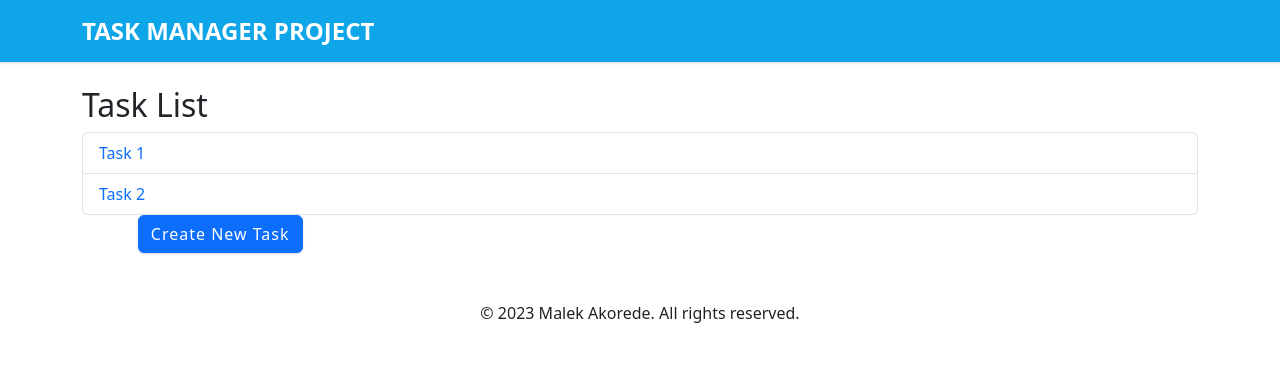
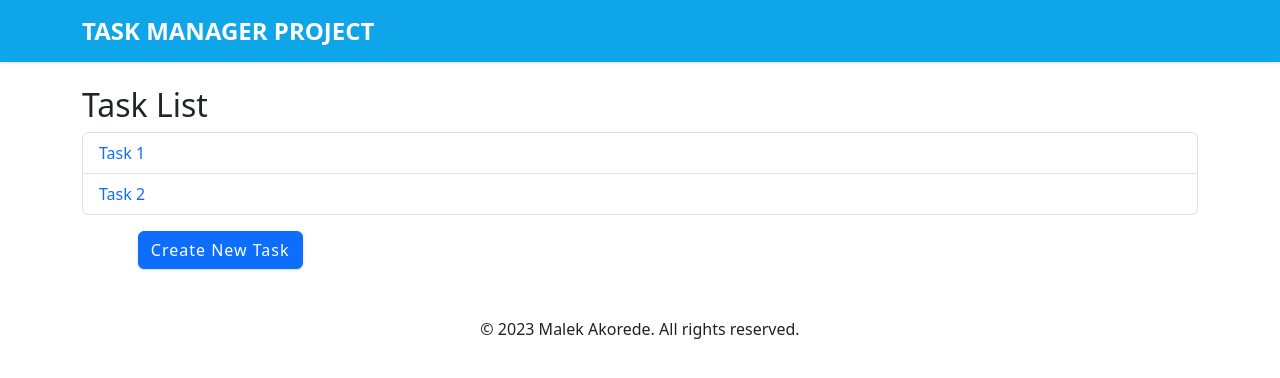
Before and after one commit to Naggayi-Daphne-Pearl/task-manager, a React (Create React App) app: page /tasks in a window 1280 px wide. Shown: the top 378 px of the page. Built offline with nearby package versions, Linux system fonts and the light colour scheme.

Commit message:
add tasks

```diff
--- a/src/App.js
+++ b/src/App.js
@@ -1,4 +1,4 @@
-import logo from "./logo.svg";
+import React, { useState } from "react";
 import "./App.css";
 import { BrowserRouter as Router, Routes, Route } from "react-router-dom"; // Import Routes here
 import "bootstrap/dist/css/bootstrap.min.css";
@@ -15,6 +15,12 @@ import TaskList from "./pages/tasks/TaskList";
 import Logout from "./pages/auth/logout";
 
 function App() {
+  const [tasks, setTasks] = useState([]);
+  // Function to add a new task to the list
+  const addTask = (newTask) => {
+    setTasks([...tasks, newTask]);
+  };
+
   return (
     <div className="App">
       <AuthProvider>
@@ -22,8 +28,11 @@ function App() {
           <AppBar />
           <Routes>
             <Route path="/" element={<Login />} />
-            <Route path="/tasks" element={<TaskList />} />
-            <Route path="/tasks/create" element={<TaskCreate />} />
+            <Route path="/tasks" element={<TaskList tasks={tasks} />} />
+            <Route
+              path="/tasks/create"
+              element={<TaskCreate addTask={addTask} />}
+            />
             <Route path="/tasks/:taskId" element={<TaskDetail />} />
             <Route path="/tasks/:taskId/edit" element={<TaskEdit />} />
             <Route path="/logout" element={<Logout />} />
--- a/src/pages/tasks/TaskCreate.js
+++ b/src/pages/tasks/TaskCreate.js
@@ -1,7 +1,7 @@
 import React, { useState } from "react";
 import { useNavigate } from "react-router-dom";
 
-function TaskCreate() {
+function TaskCreate({ addTask }) {
   const navigate = useNavigate();
   const [task, setTask] = useState({
     title: "",
@@ -18,6 +18,7 @@ function TaskCreate() {
     e.preventDefault();
     // Implement task creation logic here (e.g., sending data to the server)
     console.log("Task created:", task);
+    addTask(task);
     navigate("/tasks"); // Redirect to the task list after creating the task
   };
 
--- a/src/pages/tasks/TaskList.js
+++ b/src/pages/tasks/TaskList.js
@@ -29,7 +29,7 @@ function TaskList() {
           </li>
         ))}
       </ul>
-      <button className="btn btn-primary" onClick={() => handlePress()}>
+      <button className="btn btn-primary mt-3" onClick={() => handlePress()}>
         Create New Task
       </button>
     </div>
```
